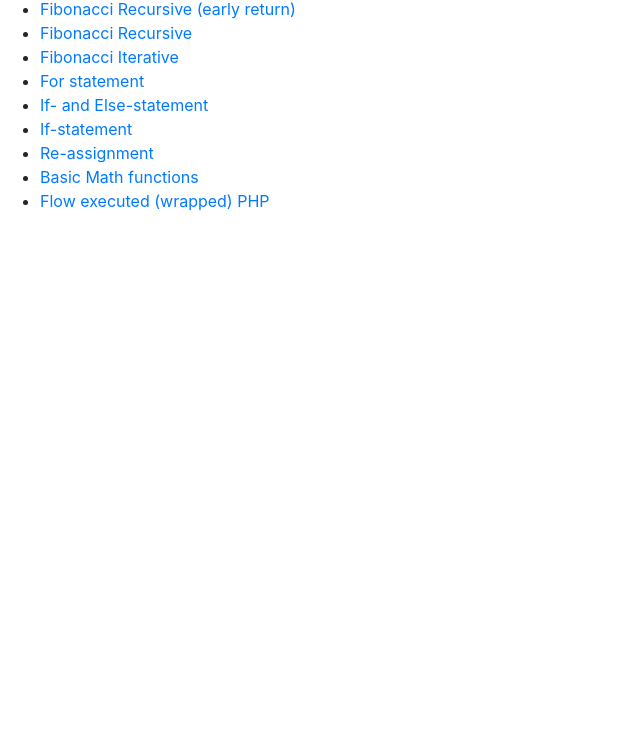
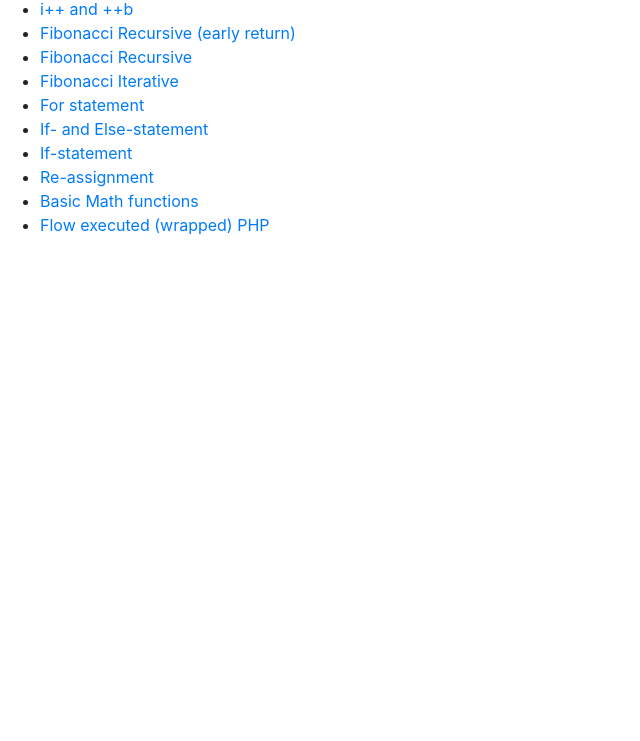
Before and after one commit to visual-trials/flowify, a plain HTML site: page index.html in a window 1280 px wide. Shown: the part 59-800 px from the top of the page, without its empty margins (0-640 px from the left). Drawn offline with nearby package versions, Linux system fonts and the light colour scheme.

Commit message:
link added to incrementer example

```diff
--- a/index.html
+++ b/index.html
@@ -12,6 +12,8 @@
 
     <ul>
 
+
+        <li><a href="/flow_static/flow_static.html?fileToFlowify=iPlusPlus.php">i++ and ++b</a>
         <li><a href="/flow_static/flow_static.html?fileToFlowify=fibonacci_recursive_early_return.php">Fibonacci Recursive (early return)</a>
         <li><a href="/flow_static/flow_static.html?fileToFlowify=fibonacci_recursive.php">Fibonacci Recursive</a>
         <li><a href="/flow_static/flow_static.html?fileToFlowify=fibonacci_iterative.php">Fibonacci Iterative</a>
```
